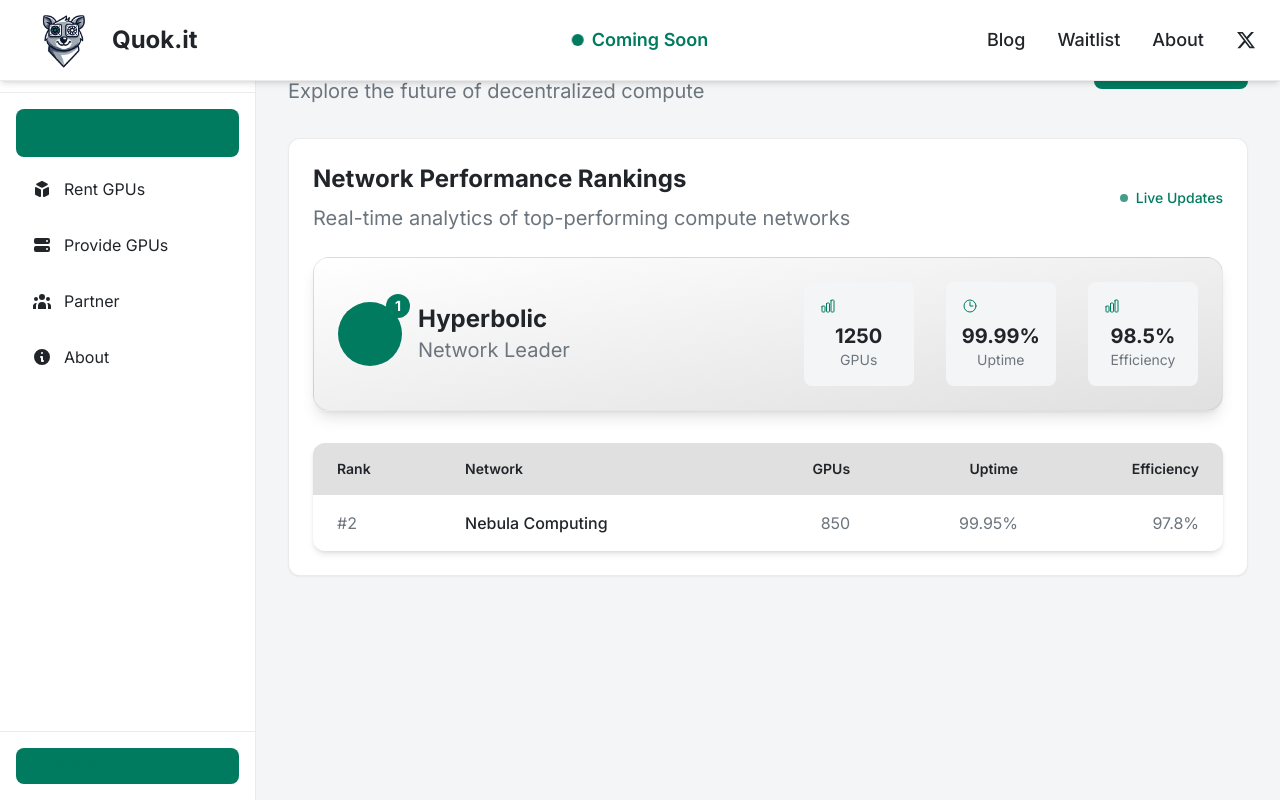
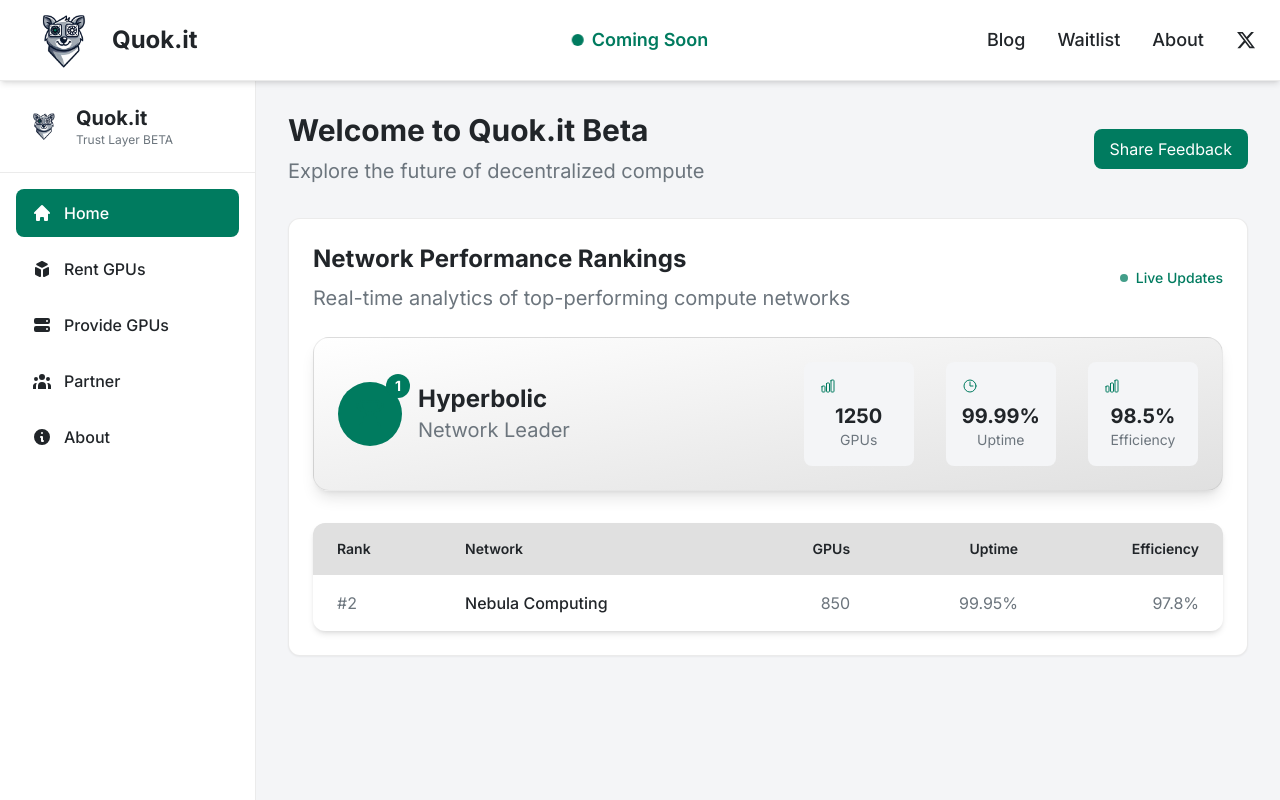
Before and after one commit to aabdel0181/quok.it, a Next.js app in the folder soc/: page /beta in a window 1280 px wide. Built offline with nearby package versions, Linux system fonts and the light colour scheme.

Commit message:
fix: button and text contrast

```diff
--- a/soc/src/app/beta/page.tsx
+++ b/soc/src/app/beta/page.tsx
@@ -77,7 +77,7 @@ export default function BetaPage() {
   };
 
   return (
-    <div className="flex min-h-screen bg-[var(--background)]">
+    <div className="flex min-h-screen bg-[var(--background)] pt-[80px]">
       {/* Sidebar */}
       <motion.div
         initial={{ x: -100, opacity: 0 }}
@@ -105,7 +105,6 @@ export default function BetaPage() {
             </div>
           </div>
         </div>
-
         {/* Navigation Tabs */}
         <nav className="flex-1 p-4 space-y-2">
           {tabs.map((tab) => (
@@ -113,19 +112,22 @@ export default function BetaPage() {
               key={tab.id}
               onClick={() => setActiveTab(tab.id)}
               className={`w-full flex items-center gap-3 px-4 py-3 rounded-lg
-                         transition-all duration-200 text-left
-                ${
-                  activeTab === tab.id
-                    ? "bg-[var(--primary)] bg-opacity-10 text-[var(--primary)]"
-                    : "text-[var(--foreground)] hover:bg-[var(--primary)] hover:bg-opacity-5"
+                 transition-all duration-200 text-left font-medium
+        ${
+          activeTab === tab.id
+            ? "bg-[var(--primary)] text-white" // Changed from bg-opacity-10 and text-[var(--primary)]
+            : "text-[var(--foreground)] hover:bg-[var(--primary)] hover:bg-opacity-5"
+        }`}
+            >
+              <tab.icon
+                className={`w-5 h-5 ${
+                  activeTab === tab.id ? "text-white" : "text-current"
                 }`}
-            >
-              <tab.icon className="w-5 h-5" />
+              />
               <span>{tab.label}</span>
             </button>
           ))}
         </nav>
-
         {/* Beta Badge */}
         <div className="p-4 border-t border-[var(--border-light)]">
           <div
```
